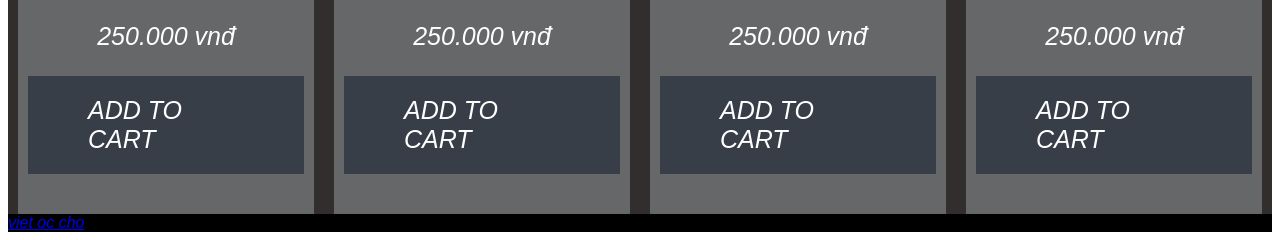
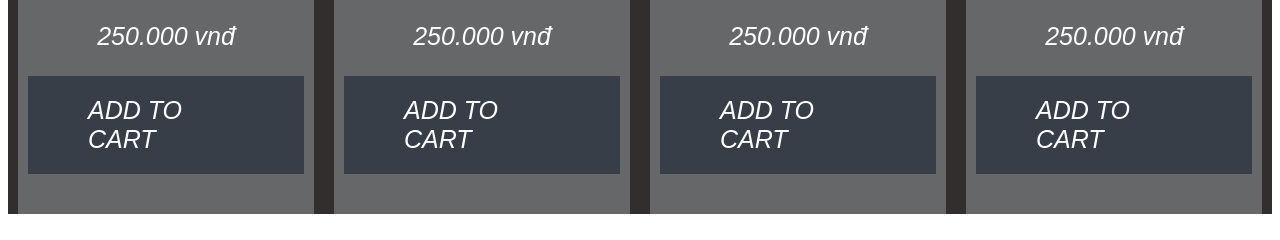
Before and after one commit to bunsuonkhonghanh1810/Amire.github.io, a plain HTML site: page index.html in a window 1280 px wide. Shown: the part 2264-2504 px from the top of the page. Drawn offline with Linux system fonts and the light colour scheme.

Commit message:
Update project with new changes

```diff
--- a/index.html
+++ b/index.html
@@ -80,7 +80,7 @@
             </div>
         </product>
         <footer>
-            <a href="html/hehe.html">viet oc cho</a>
+
         </footer>
     </container>
 </body>
```
